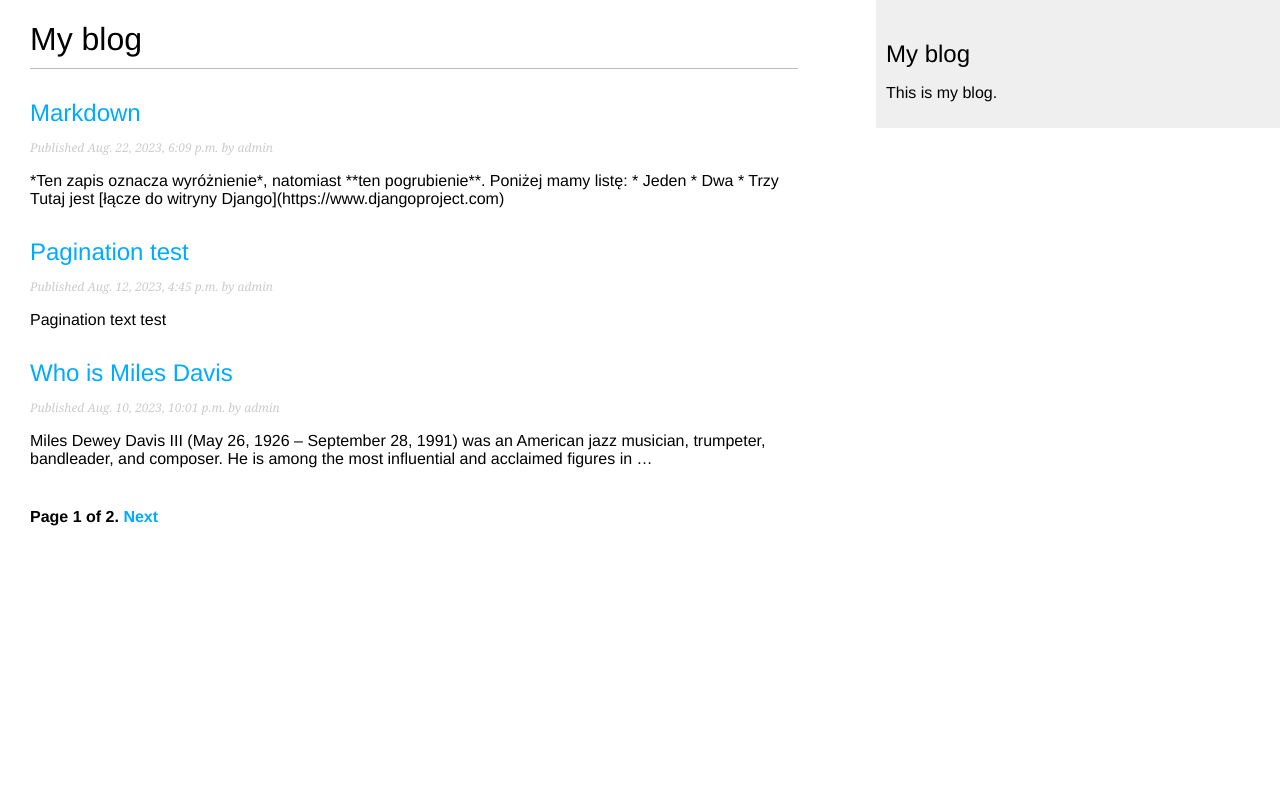
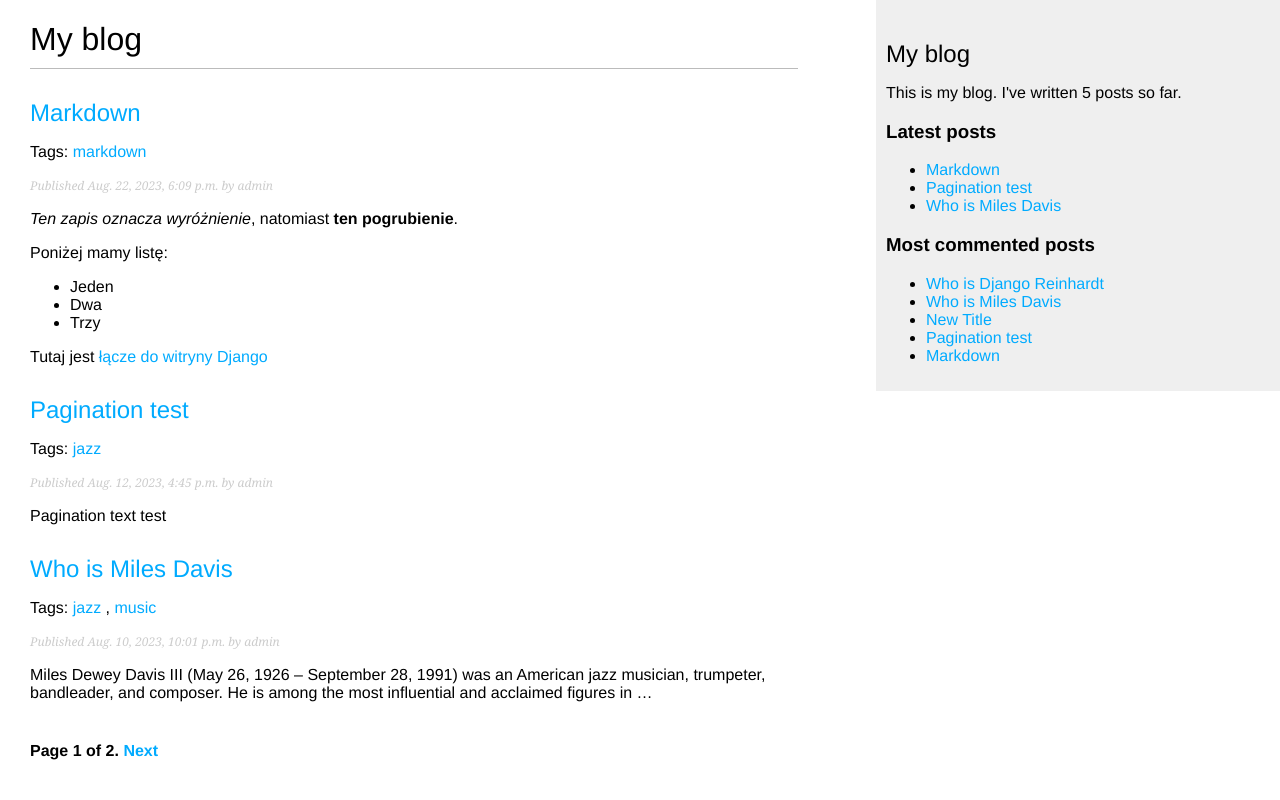
Before and after one commit to mikolaj314/Blog, a Django app: page /blog/ in a window 1280 px wide. Run offline with Django 4.2, Linux system fonts and the light colour scheme; data comes from the database, SQL or seed files in the repository; both versions use the stored data as it was after the commit; parts of the project's set-up code (start-up, migrations or seed data) failed here and were passed over.

Commit message:
Added posts tags and templates filters

```diff
--- a/blog/models.py
+++ b/blog/models.py
@@ -2,6 +2,7 @@ from django.db import models
 from django.utils import timezone
 from django.contrib.auth.models import User
 from django.urls import reverse
+from taggit.managers import TaggableManager
 
 
 class PublishedManager(models.Manager):
@@ -32,6 +33,7 @@ class Post(models.Model):
                               default=Status.DRAFT)
     objects = models.Manager()
     published = PublishedManager()
+    tags = TaggableManager()
 
     class Meta:
         ordering = ['-publish']
--- a/blog/templates/blog/base.html
+++ b/blog/templates/blog/base.html
@@ -1,3 +1,4 @@
+{% load blog_tags %}
 {% load static %}
 <!DOCTYPE html>
 <html lang="en">
@@ -13,7 +14,21 @@
     </div>
     <div id="sidebar">
         <h2>My blog</h2>
-        <p>This is my blog.</p>
+        <p>
+            This is my blog.
+            I've written {% total_posts %} posts so far.
+        </p>
+        <h3>Latest posts</h3>
+        {% show_latest_posts 3 %}
+        <h3>Most commented posts</h3>
+        {% get_most_commented_posts as most_commented_posts %}
+        <ul>
+            {% for post in most_commented_posts %}
+            <li>
+                <a href="{{ post.get_absolute_url }}">{{ post.title }}</a>
+            </li>
+            {% endfor %}
+        </ul>
     </div>
 </body>
 </html>
--- /dev/null
+++ b/blog/templates/blog/post/latest_posts.html
@@ -0,0 +1,7 @@
+<ul>
+  {% for post in latest_posts %}
+    <li>
+      <a href="{{ post.get_absolute_url }}">{{ post.title }}</a>
+    </li>
+  {% endfor %}
+</ul>
--- a/blog/templates/blog/post/list.html
+++ b/blog/templates/blog/post/list.html
@@ -1,19 +1,32 @@
 {% extends "blog/base.html" %}
+{% load blog_tags %}
 
 {% block title %}My blog{% endblock %}
 
 {% block content %}
     <h1>My blog</h1>
+    {% if tag %}
+        <h2>Posts tagged with "{{ tag.name }}"</h2>
+    {% endif %}
     {% for post in posts %}
         <h2>
             <a href="{{ post.get_absolute_url }}">
                 {{ post.title }}
             </a>
         </h2>
+        <p class="tags">
+            Tags:
+            {% for tag in post.tags.all %}
+                <a href="{% url 'blog:post_list_by_tag' tag.slug %}">
+                    {{ tag.name }}
+                </a>
+                {% if not forloop.last %}, {% endif %}
+            {% endfor %}
+        </p>
         <p class="date">
             Published {{ post.publish }} by {{ post.author }}
         </p>
-        {{ post.body|truncatewords:30|linebreaks}}
+        {{ post.body|markdown|truncatewords_html:30}}
     {% endfor %}
-    {% include "pagination.html" with page=page_obj %}
+    {% include "pagination.html" with page=posts %}
 {% endblock %}
--- /dev/null
+++ b/blog/templatetags/blog_tags.py
@@ -0,0 +1,30 @@
+from django import template
+from ..models import Post
+from django.db.models import Count
+from django.utils.safestring import mark_safe
+import markdown
+
+register = template.Library()
+
+
+@register.simple_tag
+def total_posts():
+    return Post.published.count()
+
+
+@register.inclusion_tag('blog/post/latest_posts.html')
+def show_latest_posts(count=5):
+    latest_posts = Post.published.order_by('-publish')[:count]
+    return {'latest_posts': latest_posts}
+
+
+@register.simple_tag
+def get_most_commented_posts(count=5):
+    return Post.published.annotate(
+        total_comments=Count('comments')
+    ).order_by('-total_comments')[:count]
+
+
+@register.filter(name='markdown')
+def markdown_format(text):
+    return mark_safe(markdown.markdown(text))
--- a/blog/urls.py
+++ b/blog/urls.py
@@ -4,15 +4,10 @@ from . import views
 app_name = 'blog'
 
 urlpatterns = [
-    # path('', views.post_list, name='post_list'),
-    path('', views.PostListView.as_view(), name='post_list'),
-    path('<int:year>/<int:month>/<int:day>/<slug:post>/',
-         views.post_detail,
-         name='post_detail'),
-    path('<int:post_id>/share/',
-         views.post_share,
-         name='post_share'),
-    path('<int:post_id>/comment/',
-         views.post_comment,
-         name='post_comment'),
+    path('', views.post_list, name='post_list'),
+    # path('', views.PostListView.as_view(), name='post_list'),
+    path('tag/<slug:tag_slug>/', views.post_list, name='post_list_by_tag'),
+    path('<int:year>/<int:month>/<int:day>/<slug:post>/', views.post_detail, name='post_detail'),
+    path('<int:post_id>/share/', views.post_share, name='post_share'),
+    path('<int:post_id>/comment/', views.post_comment, name='post_comment'),
 ]
--- a/blog/views.py
+++ b/blog/views.py
@@ -5,31 +5,38 @@ from django.core.paginator import Paginator, PageNotAnInteger, EmptyPage
 from django.views.generic import ListView
 from django.core.mail import send_mail
 from django.views.decorators.http import require_POST
+from taggit.models import Tag
+from django.db.models import Count
 
 
 # Create your views here.
 
 
-class PostListView(ListView):
-    queryset = Post.published.all()
-    context_object_name = 'posts'
-    paginate_by = 3
-    template_name = 'blog/post/list.html'
+# class PostListView(ListView):
+#     queryset = Post.published.all()
+#     context_object_name = 'posts'
+#     paginate_by = 3
+#     template_name = 'blog/post/list.html'
 
-# def post_list(request):
-#     post_list = Post.published.all()
-#     paginator = Paginator(post_list, 3)
-#     page_number = request.GET.get('page', 1)
-#     try:
-#         posts = paginator.page(page_number)
-#     except PageNotAnInteger:
-#         posts = paginator.page(1)
-#     except EmptyPage:
-#         posts = paginator.page(paginator.num_pages)
-#
-#     return render(request,
-#                   template_name='blog/post/list.html',
-#                   context={'posts': posts})
+def post_list(request, tag_slug=None):
+    post_list = Post.published.all()
+    tag = None
+    if tag_slug:
+        tag = get_object_or_404(Tag, slug=tag_slug)
+        post_list = post_list.filter(tags__in=[tag])
+    paginator = Paginator(post_list, 3)
+    page_number = request.GET.get('page', 1)
+    try:
+        posts = paginator.page(page_number)
+    except PageNotAnInteger:
+        posts = paginator.page(1)
+    except EmptyPage:
+        posts = paginator.page(paginator.num_pages)
+
+    return render(request,
+                  template_name='blog/post/list.html',
+                  context={'posts': posts,
+                           'tag': tag})
 
 
 def post_detail(request, year, month, day, post):
@@ -42,11 +49,16 @@ def post_detail(request, year, month, day, post):
     comments = post.comments.filter(active=True)
     form = CommentForm()
 
+    post_tags_ids = post.tags.values_list('id', flat=True)
+    similar_posts = Post.published.filter(tags__in=post_tags_ids).exclude(id=post.id)
+    similar_posts = similar_posts.annotate(same_tags=Count('tags')).order_by('-same_tags', '-publish')[:4]
+
     return render(request,
                   template_name='blog/post/detail.html',
                   context={'post': post,
                            'comments': comments,
-                           'form': form})
+                           'form': form,
+                           'similar_posts': similar_posts})
 
 
 def post_share(request, post_id):
--- a/mysite/settings.py
+++ b/mysite/settings.py
@@ -39,6 +39,7 @@ INSTALLED_APPS = [
     'django.contrib.messages',
     'django.contrib.staticfiles',
     'blog.apps.BlogConfig',
+    'taggit',
 ]
 
 MIDDLEWARE = [
```
Also changed, not shown: blog/templates/blog/post/detail.html (+11 -1 lines), blog/migrations/0004_post_tags.py (added), blog/templatetags/__init__.py (added), db.sqlite3.
